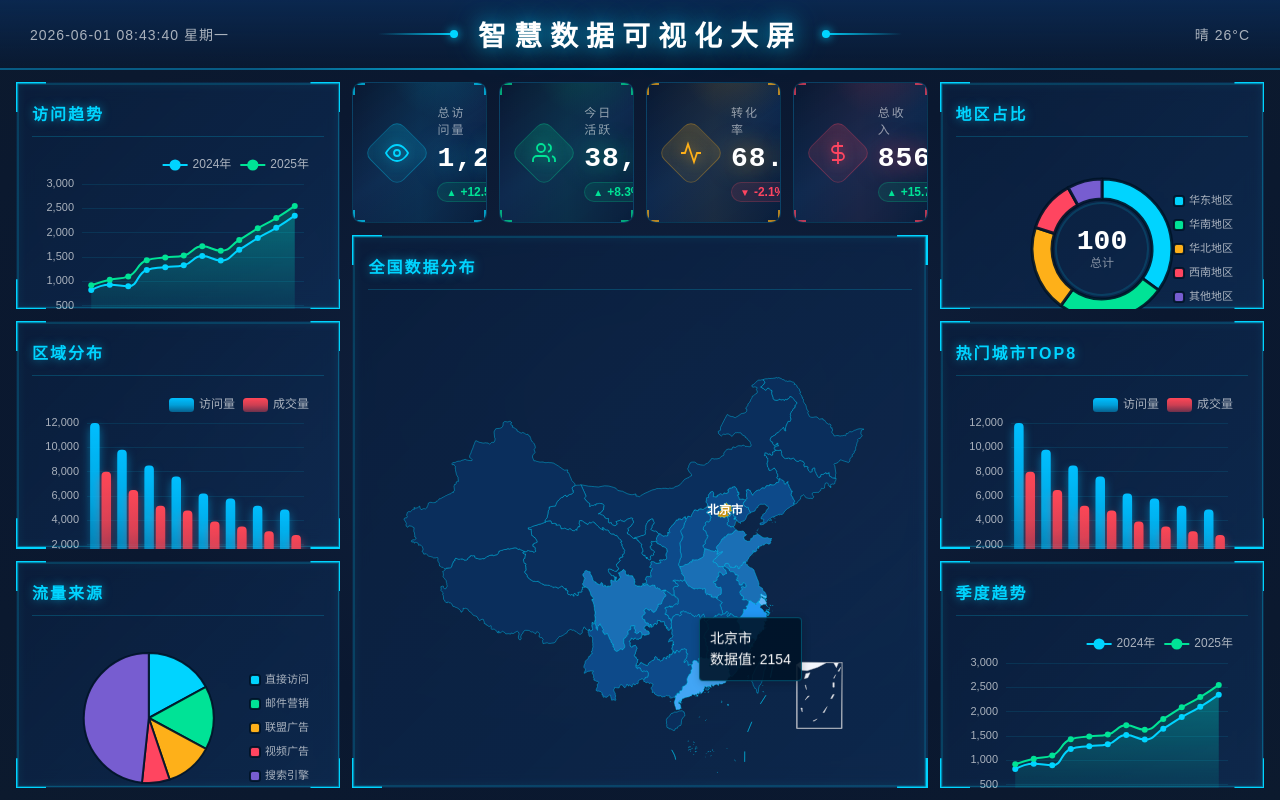
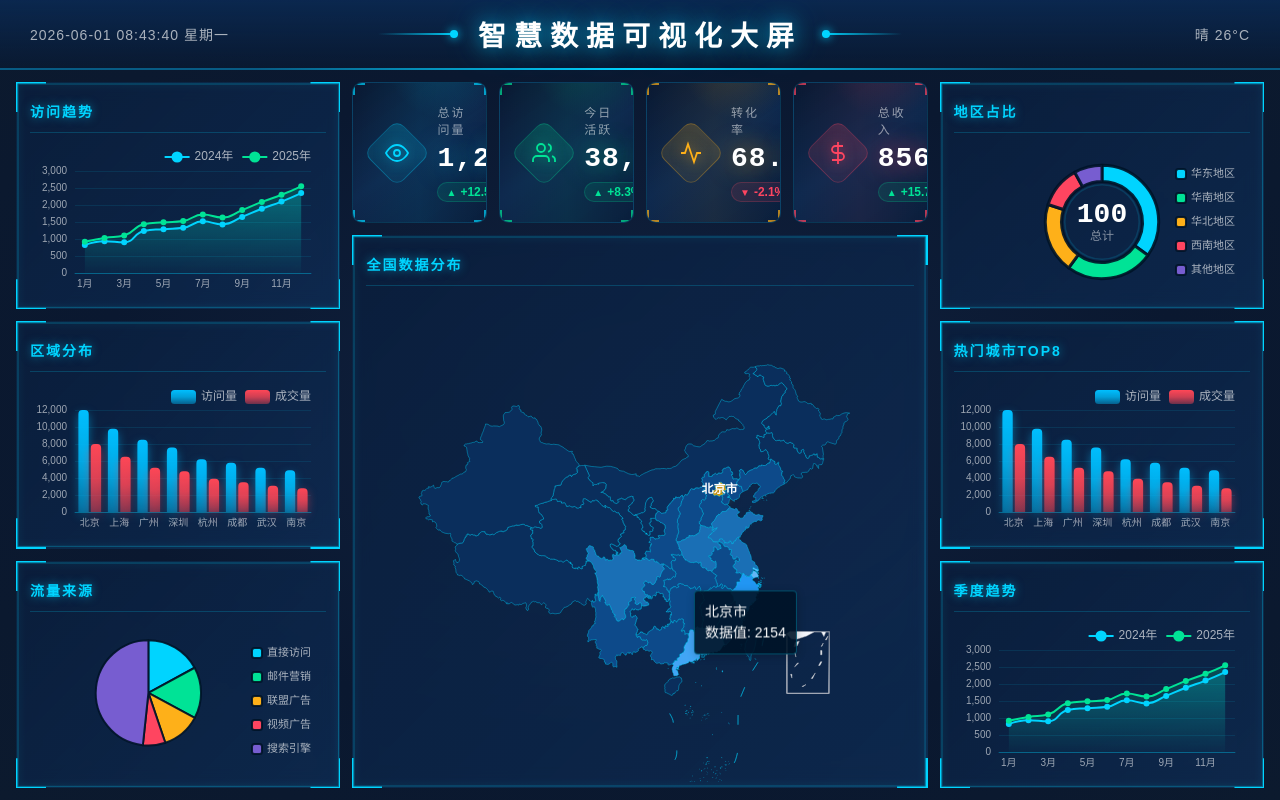
Before and after one commit to Talentjun/vue-data-screen, a Vue app: page / in a window 1280 px wide. Built offline with nearby package versions, Linux system fonts and the light colour scheme.

Commit message:
style: 优化多个组件样式与图表配置
1. 移除多个图表组件的固定最小高度
2. 调整柱状图、折线图的网格布局与文字样式
3. 优化边框盒子的内边距、标题样式与内容布局

```diff
--- a/src/components/BarChart.vue
+++ b/src/components/BarChart.vue
@@ -20,10 +20,10 @@ const colors = ['#00bfff', '#ff4757']
 const options = computed<echarts.EChartsOption>(() => ({
   backgroundColor: 'transparent',
   grid: {
-    top: 35,
-    right: 20,
-    bottom: 10,
-    left: 55,
+    top: 30,
+    right: 15,
+    bottom: 30,
+    left: 45,
   },
   tooltip: {
     trigger: 'axis',
@@ -41,14 +41,15 @@ const options = computed<echarts.EChartsOption>(() => ({
     type: 'category',
     data: props.data.xAxis,
     axisLine: { lineStyle: { color: 'rgba(0, 212, 255, 0.3)' } },
-    axisLabel: { color: 'rgba(255,255,255,0.65)', fontSize: 11 },
+    axisLabel: { color: 'rgba(255,255,255,0.6)', fontSize: 10, margin: 6 },
     axisTick: { show: false },
   },
   yAxis: {
     type: 'value',
+    min: 0,
     splitLine: { lineStyle: { color: 'rgba(0, 212, 255, 0.1)' } },
     axisLine: { show: false },
-    axisLabel: { color: 'rgba(255,255,255,0.65)', fontSize: 11 },
+    axisLabel: { color: 'rgba(255,255,255,0.6)', fontSize: 10 },
   },
   series: props.data.series.map((s, i) => ({
     name: s.name,
@@ -89,6 +90,5 @@ useECharts(chartRef, options)
 .chart-container {
   width: 100%;
   height: 100%;
-  min-height: 200px;
 }
 </style>
--- a/src/components/BorderBox.vue
+++ b/src/components/BorderBox.vue
@@ -149,9 +149,11 @@ onUnmounted(() => {
 .border-box-content {
   position: relative;
   z-index: 1;
-  padding: 16px;
+  padding: 14px 14px 6px 14px;
   height: 100%;
   box-sizing: border-box;
+  display: flex;
+  flex-direction: column;
 }
 
 .border-box.is-fullscreen .border-box-content {
@@ -159,16 +161,22 @@ onUnmounted(() => {
 }
 
 .border-box-title {
-  margin-bottom: 12px;
-  padding-bottom: 8px;
+  margin-bottom: 8px;
+  padding-bottom: 6px;
   border-bottom: 1px solid rgba(0, 212, 255, 0.2);
   display: flex;
   align-items: center;
   justify-content: space-between;
+  flex-shrink: 0;
+}
+
+.border-box-content > :last-child:not(.border-box-title) {
+  flex: 1;
+  min-height: 0;
 }
 
 .title-text {
-  font-size: 16px;
+  font-size: 14px;
   font-weight: 600;
   color: #00d4ff;
   letter-spacing: 2px;
@@ -216,6 +224,7 @@ onUnmounted(() => {
   width: 100%;
   height: 100%;
   pointer-events: none;
+  z-index: 0;
 }
 
 .border-box.is-fullscreen .border-svg {
--- a/src/components/ChinaMap.vue
+++ b/src/components/ChinaMap.vue
@@ -230,6 +230,5 @@ onUnmounted(() => {
 .chart-container {
   width: 100%;
   height: 100%;
-  min-height: 300px;
 }
 </style>
--- a/src/components/LineChart.vue
+++ b/src/components/LineChart.vue
@@ -18,10 +18,10 @@ const chartRef = ref<HTMLElement | null>(null)
 const options = computed<echarts.EChartsOption>(() => ({
   backgroundColor: 'transparent',
   grid: {
-    top: 35,
-    right: 20,
-    bottom: 10,
-    left: 50,
+    top: 30,
+    right: 15,
+    bottom: 30,
+    left: 45,
   },
   tooltip: {
     trigger: 'axis',
@@ -39,14 +39,15 @@ const options = computed<echarts.EChartsOption>(() => ({
     type: 'category',
     data: props.data.xAxis,
     axisLine: { lineStyle: { color: 'rgba(0, 212, 255, 0.3)' } },
-    axisLabel: { color: 'rgba(255,255,255,0.65)', fontSize: 11 },
+    axisLabel: { color: 'rgba(255,255,255,0.6)', fontSize: 10, margin: 6 },
     axisTick: { show: false },
   },
   yAxis: {
     type: 'value',
+    min: 0,
     splitLine: { lineStyle: { color: 'rgba(0, 212, 255, 0.1)' } },
     axisLine: { show: false },
-    axisLabel: { color: 'rgba(255,255,255,0.65)', fontSize: 11 },
+    axisLabel: { color: 'rgba(255,255,255,0.6)', fontSize: 10 },
   },
   series: props.data.series.map((s, i) => ({
     name: s.name,
@@ -78,6 +79,5 @@ useECharts(chartRef, options)
 .chart-container {
   width: 100%;
   height: 100%;
-  min-height: 200px;
 }
 </style>
--- a/src/components/PieChart.vue
+++ b/src/components/PieChart.vue
@@ -67,6 +67,5 @@ useECharts(chartRef, options)
 .chart-container {
   width: 100%;
   height: 100%;
-  min-height: 200px;
 }
 </style>
--- a/src/components/RingChart.vue
+++ b/src/components/RingChart.vue
@@ -111,6 +111,5 @@ useECharts(chartRef, options)
 .chart-container {
   width: 100%;
   height: 100%;
-  min-height: 200px;
 }
 </style>
```
